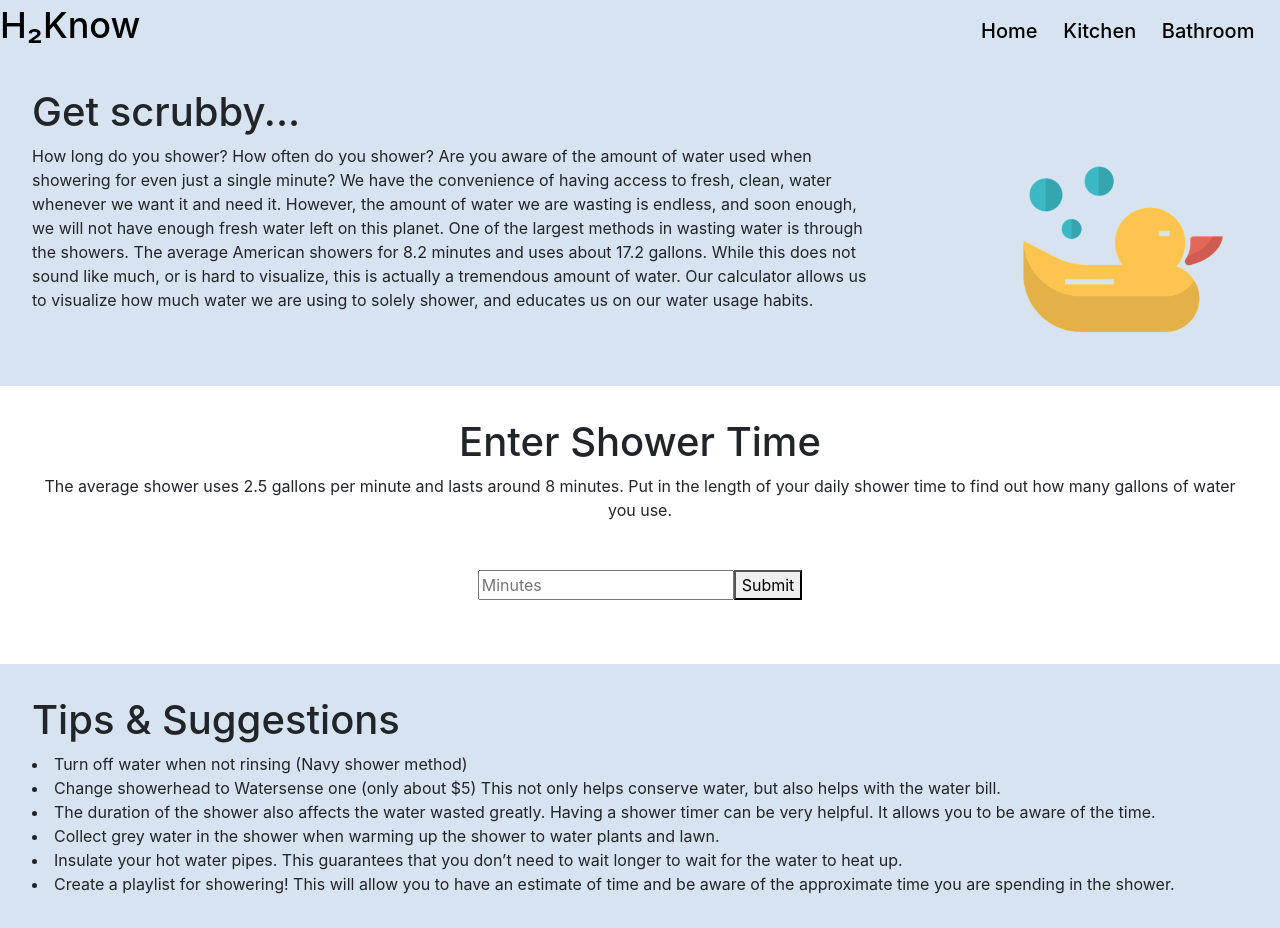
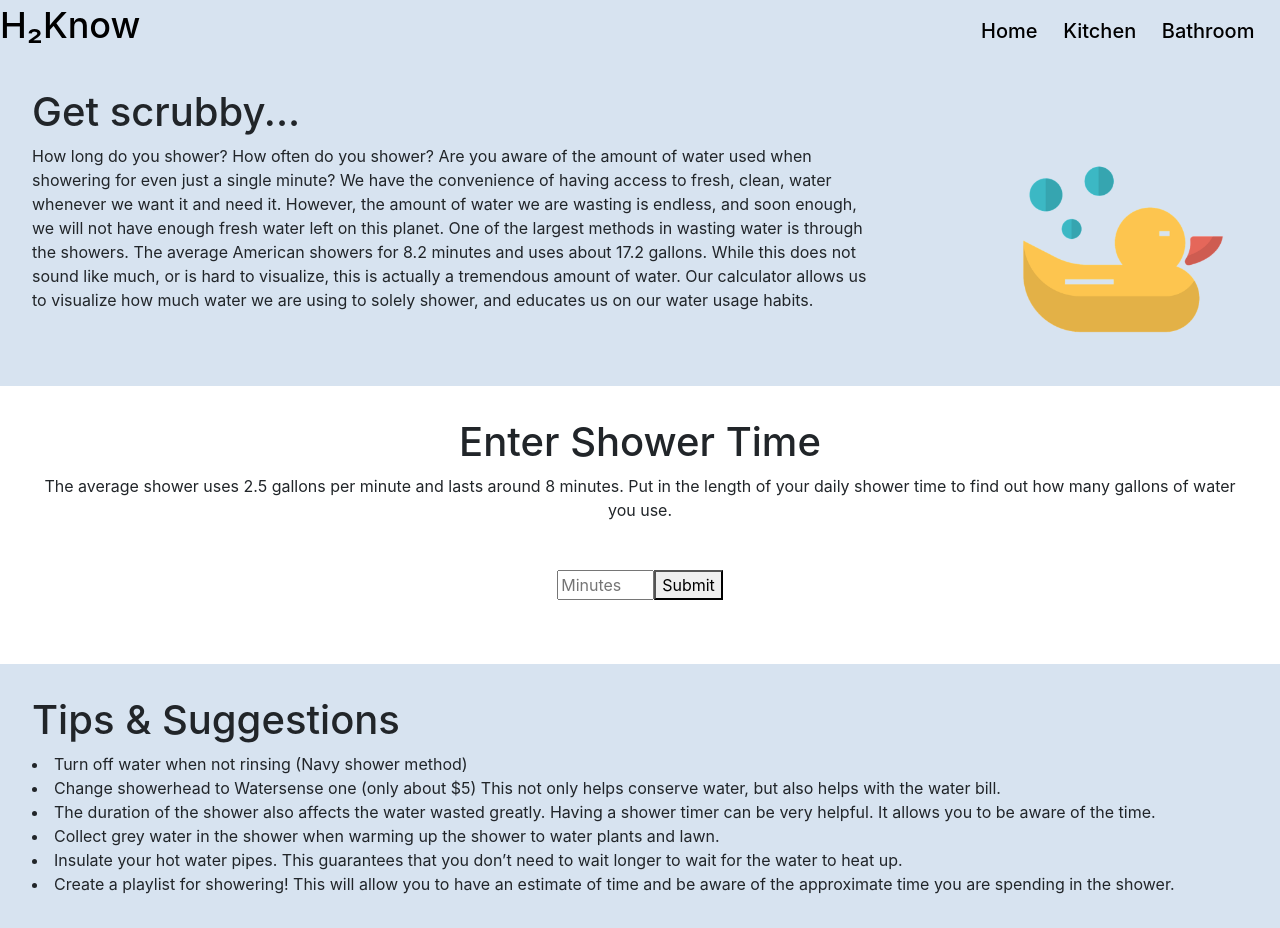
Before and after one commit to UW-INFO442-AU21/group7-smartwater, a React (Create React App) app: page /calculator in a window 1280 px wide. Built offline with nearby package versions, Linux system fonts and the light colour scheme.

Commit message:
changed calculator to accept numbers

```diff
--- a/src/Pages/CalculatorPage.js
+++ b/src/Pages/CalculatorPage.js
@@ -45,7 +45,7 @@ function CalculatorPage() {
       <p>The average shower uses 2.5 gallons per minute and lasts around 8 minutes. Put in the length of your daily shower time to find out how many gallons of water you use.</p>
       <div id="calcbox">
       <form>
-            <input type="text" id="num" placeholder="Minutes" />
+            <input type="number" id="num" placeholder="Minutes" min="1" max="100"/>
             <button onClick={Add}>Submit</button>
       </form>
       </div>
```
